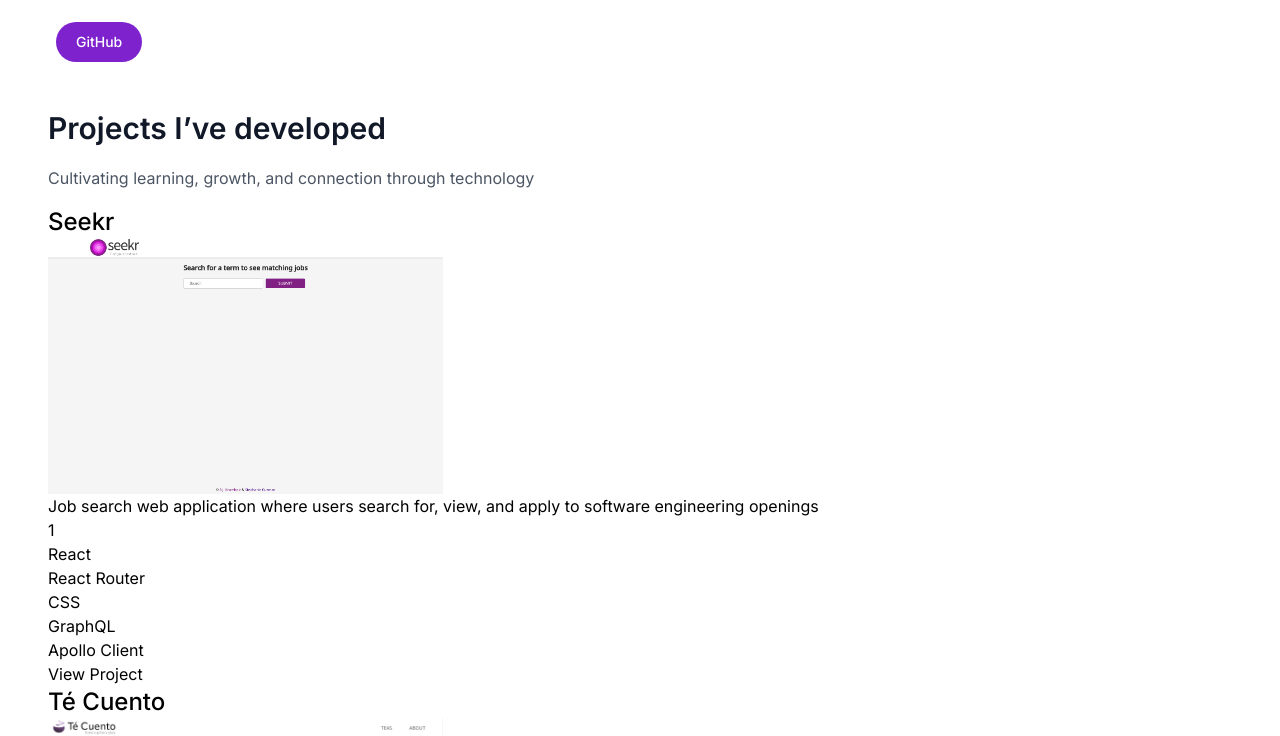
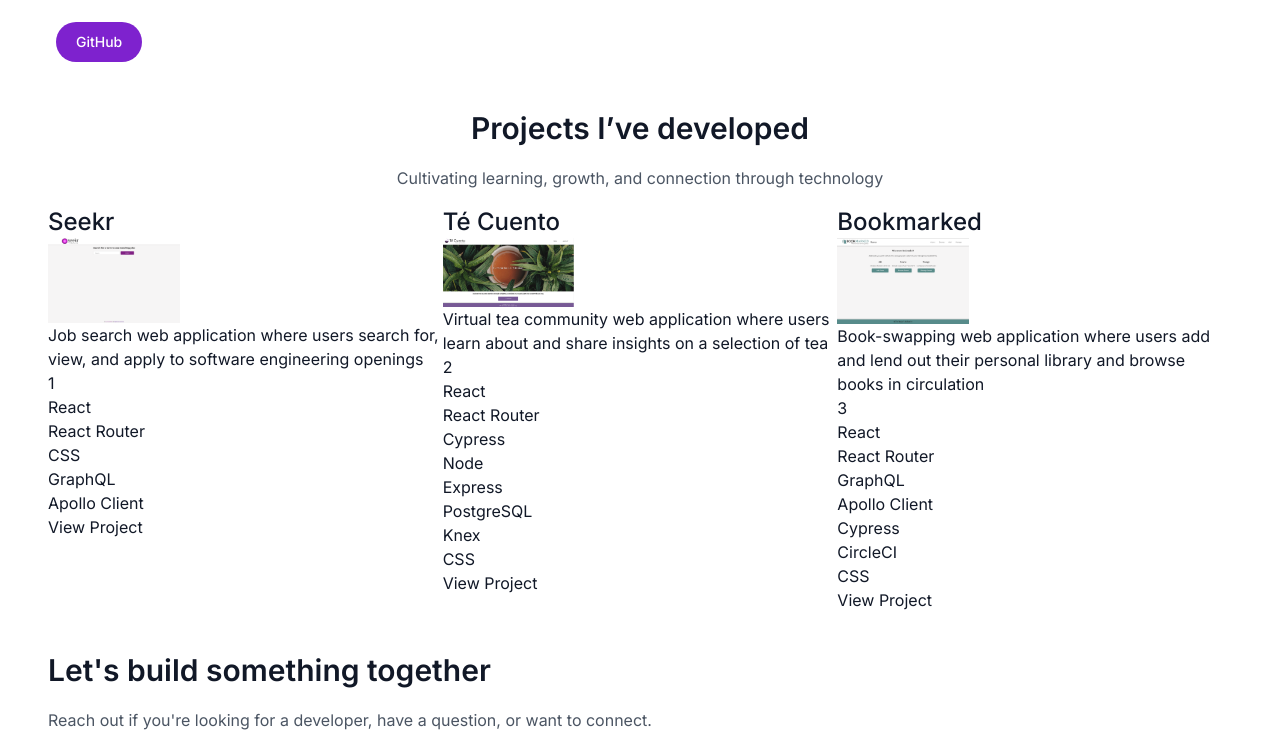
Before and after one commit to stephanieguzm/portfolio, a Next.js app: page / in a window 1280 px wide. Shown: the part 1250-1986 px from the top of the page. Built offline with nearby package versions, Linux system fonts and the light colour scheme.

Commit message:
chore: add styling to projects component

```diff
--- a/src/components/projects/page.tsx
+++ b/src/components/projects/page.tsx
@@ -6,10 +6,10 @@ export const Projects = async () => {
   const projectsData = await getAllProjects()
 
   return (
-    <section id={"projects"} className={"md:px-8 m-4"} >
+    <section id={"projects"} className={"flex flex-col items-center justify-center text-gray-900 md:px-8 m-4 my-10"} >
       <h2 className={"text-3xl font-semibold leading-7 text-gray-900 py-1"}>{PROFILE_PROJECTS_TITLE}</h2>
       <h3 className={"mt-1 text-md leading-6 text-gray-600 py-4"}>{PROFILE_PROJECTS_SUBTITLE}</h3>
-      <div>
+      <div className={"flex flex-row justify-center"}>
         {projectsData.map( (project, index) => {
           return <ProjectCard
             id={project.id}
```
